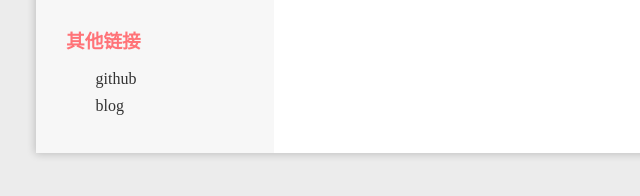
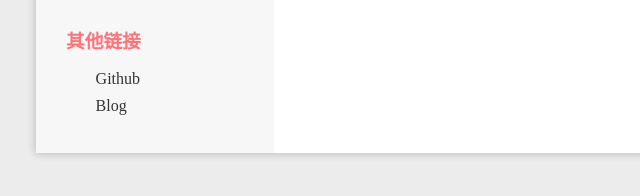
Before and after one commit to cxyxiaoyuyu/resume-2019, a plain HTML site: page index.html in a window 1280 px wide. Shown: the part 700-896 px from the top of the page, 104-744 px from the left. Drawn offline with Linux system fonts and the light colour scheme.

Commit message:
link to uppercase

```diff
--- a/index.html
+++ b/index.html
@@ -68,13 +68,13 @@
             <svg class="icon" aria-hidden="true">
               <use xlink:href="#icon-git"></use>
             </svg>
-            <a href="http://www.github.com/cxyxiaoyuyu">github</a>
+            <a href="http://www.github.com/cxyxiaoyuyu">Github</a>
           </li>
           <li>
             <svg class="icon" aria-hidden="true">
               <use xlink:href="#icon-blog"></use>
             </svg>
-            <a href="http://cxyxiaoyuyu.github.io">blog</a>
+            <a href="http://cxyxiaoyuyu.github.io">Blog</a>
           </li>
         </ol>
       </div>
```
